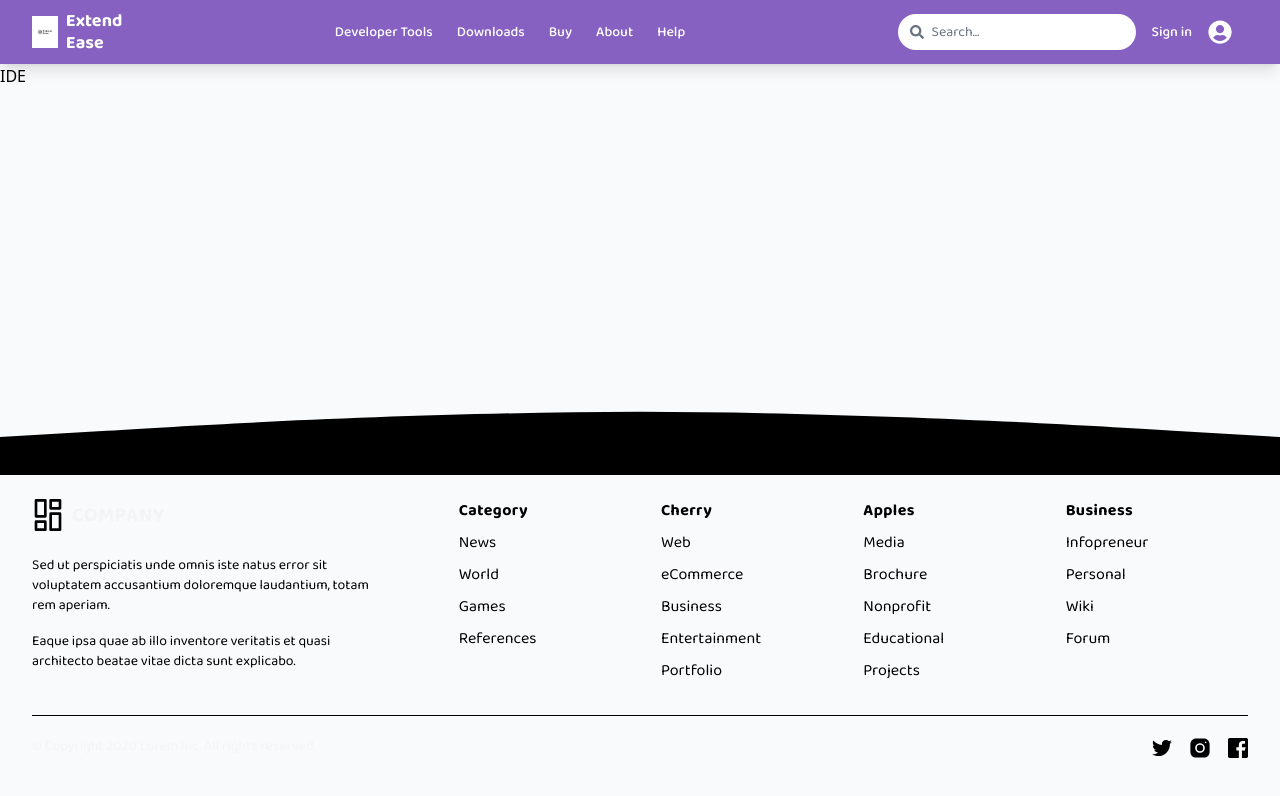
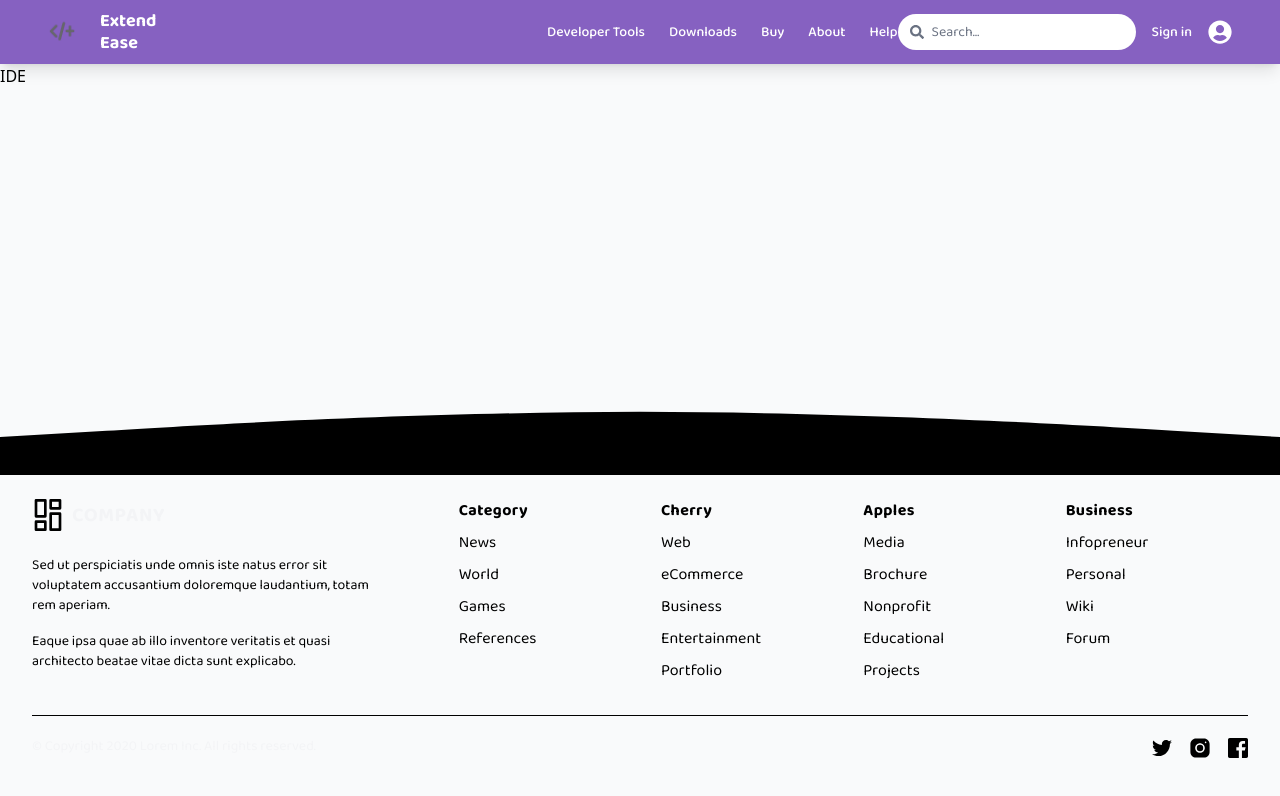
Before and after one commit to Aasthak07/ExtendEase, a Next.js app in the folder frontend/: page / in a window 1280 px wide. Shown: the top 796 px of the page. Built offline with nearby package versions, Linux system fonts and the light colour scheme.

Commit message:
Refactor code structure for improved readability and maintainability

```diff
--- a/frontend/src/components/Navbar.jsx
+++ b/frontend/src/components/Navbar.jsx
@@ -28,18 +28,16 @@ const Navbar = () => {
 
   return (
     <div className="bg-[#8661C1]">
-
-
-    <nav className=" text-white shadow-lg">
+      <nav className="text-white shadow-lg">
         <div className="max-w-7xl mx-auto px-4 sm:px-6 lg:px-8">
           <div className="flex items-center justify-between h-16">
-          {/* Left: Logo */}
-          <div className="flex items-center space-x-4">
+            {/* Left: Logo - make it most leftmost */}
+            <div className="flex items-center space-x-4 flex-shrink-0 mr-auto">
               <Link href="/" className="flex items-center space-x-2 hover:opacity-80 transition-opacity">
                 <img
-                src="white logo.png"
-                alt="ExtendEase Logo"
-                className="h-8 w-auto"
+                  src="/whiteLogo.png"
+                  alt=" Logo"
+                  className="h-15 w-auto"
                 />
                 <div className="hidden sm:flex flex-col font-semibold text-lg leading-tight">
                   <span>Extend</span>
@@ -59,7 +57,6 @@ const Navbar = () => {
                   {link.label}
                 </Link>
               ))}
-
             </div>
 
             {/* Right: Search + Auth */}
```
Also changed, not shown: frontend/public/white logo.png (deleted), frontend/public/whiteLogo.png (added). Lines whose indentation alone changed are shown as unchanged.
